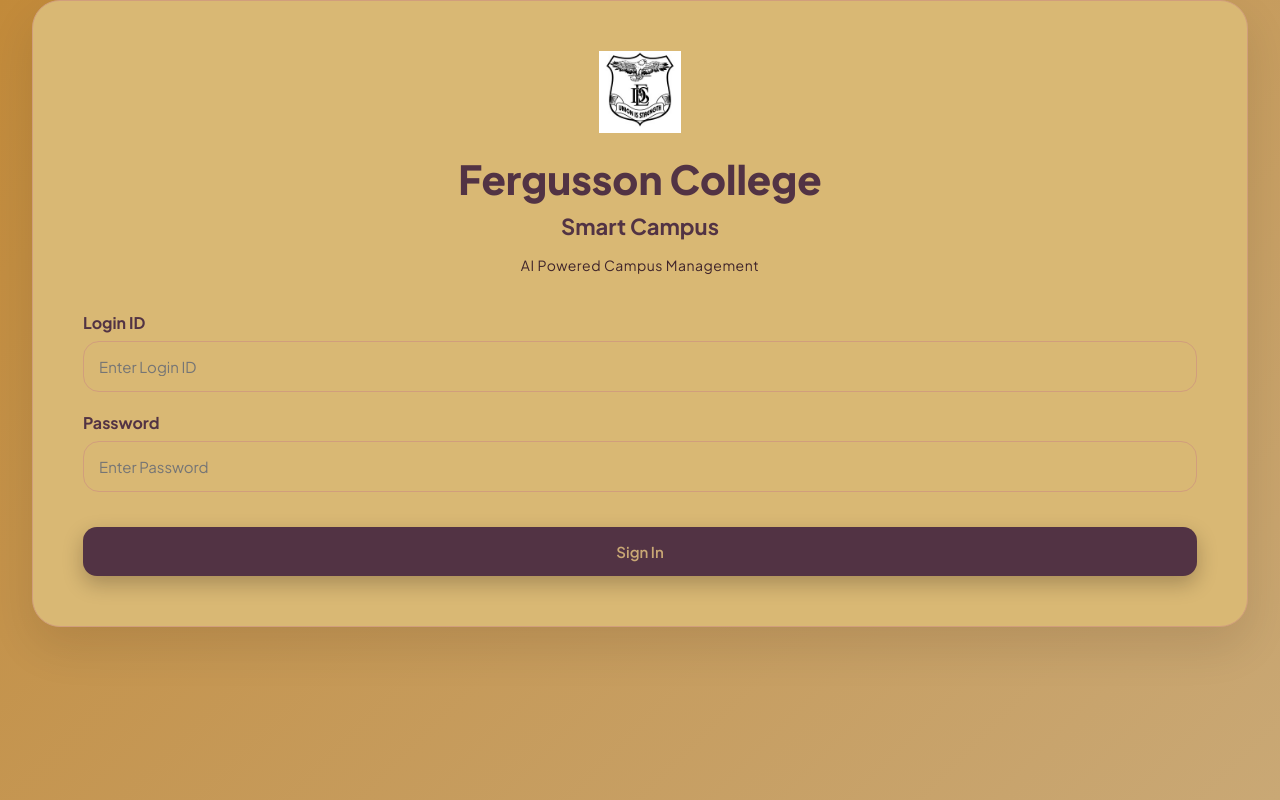
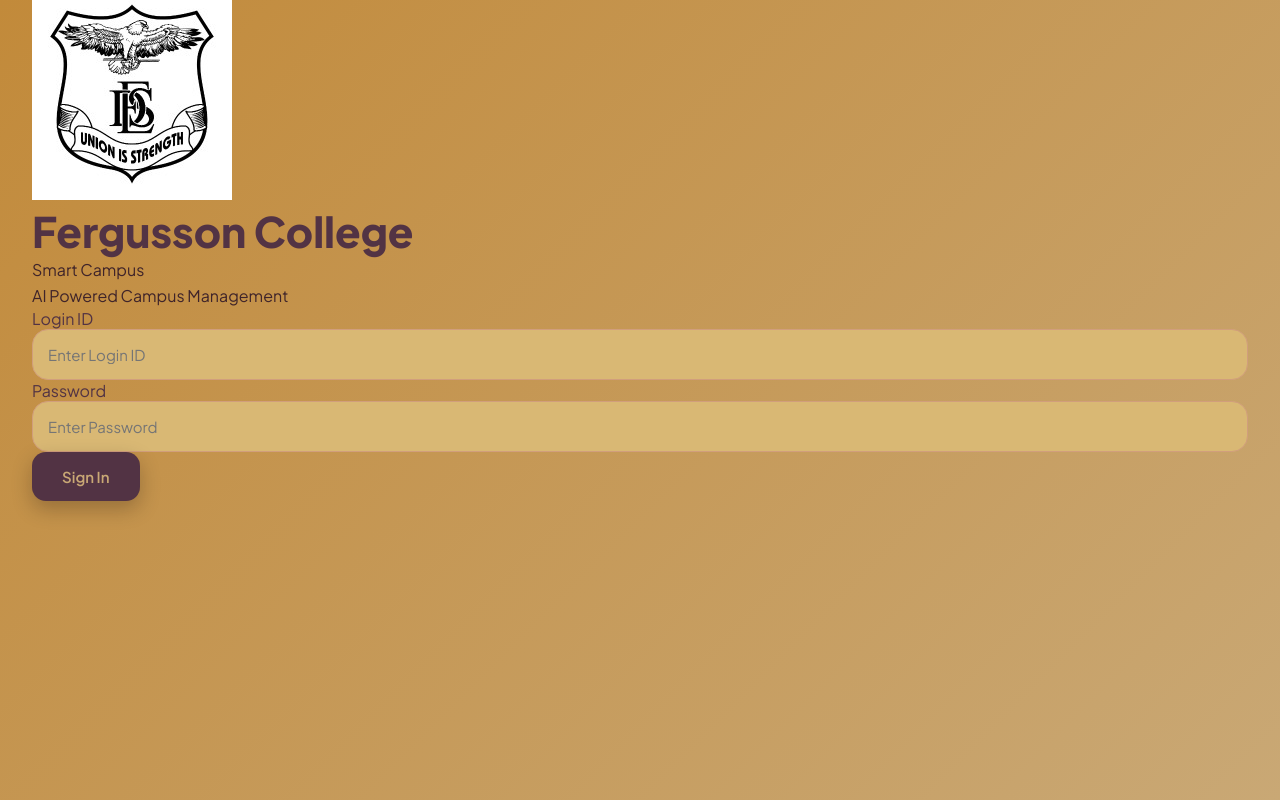
Before and after one commit to Sanavimjagtap/Smart_Campus, a Flask app: page / in a window 1280 px wide. Run offline with Flask 3, Linux system fonts and the light colour scheme.

Commit message:
Update style.css

```diff
--- a/static/css/style.css
+++ b/static/css/style.css
@@ -317,128 +317,6 @@
         transform:translateY(0);
 
     }
-
-}
-
-
-
-/* ==========================================
-            LOGIN PAGE
-========================================== */
-
-.login-container{
-
-    width:100%;
-
-    min-height:100vh;
-
-    display:flex;
-
-    justify-content:center;
-
-    align-items:center;
-
-    padding:30px;
-
-}
-
-
-.login-card{
-
-    width:430px;
-
-    margin:auto;
-
-    background:var(--card);
-
-    border-radius:28px;
-
-    padding:50px;
-
-    text-align:center;
-
-    border:1px solid var(--border);
-
-    box-shadow:
-        0 20px 45px rgba(19,10,13,.10);
-
-}
-
-
-.logo{
-
-    width:82px;
-
-    margin-bottom:16px;
-
-}
-
-
-.login-card h1{
-
-    font-size:40px;
-
-    margin-bottom:5px;
-
-}
-
-
-.campus{
-
-    font-size:22px;
-
-    color:var(--primary);
-
-    font-weight:700;
-
-}
-
-
-.subtitle{
-
-    margin-top:10px;
-
-    margin-bottom:35px;
-
-    font-size:14px;
-
-    letter-spacing:.5px;
-
-}
-
-
-.login-card label{
-
-    display:block;
-
-    text-align:left;
-
-    margin-bottom:8px;
-
-    margin-top:20px;
-
-    font-weight:700;
-
-}
-
-
-.login-card button{
-
-    width:100%;
-
-    margin-top:35px;
-
-}
-
-/* ==========================================
-        TEACHER DASHBOARD
-========================================== */
-
-.dashboard{
-
-    display:flex;
-
-    min-height:100vh;
 
 }
 
```
